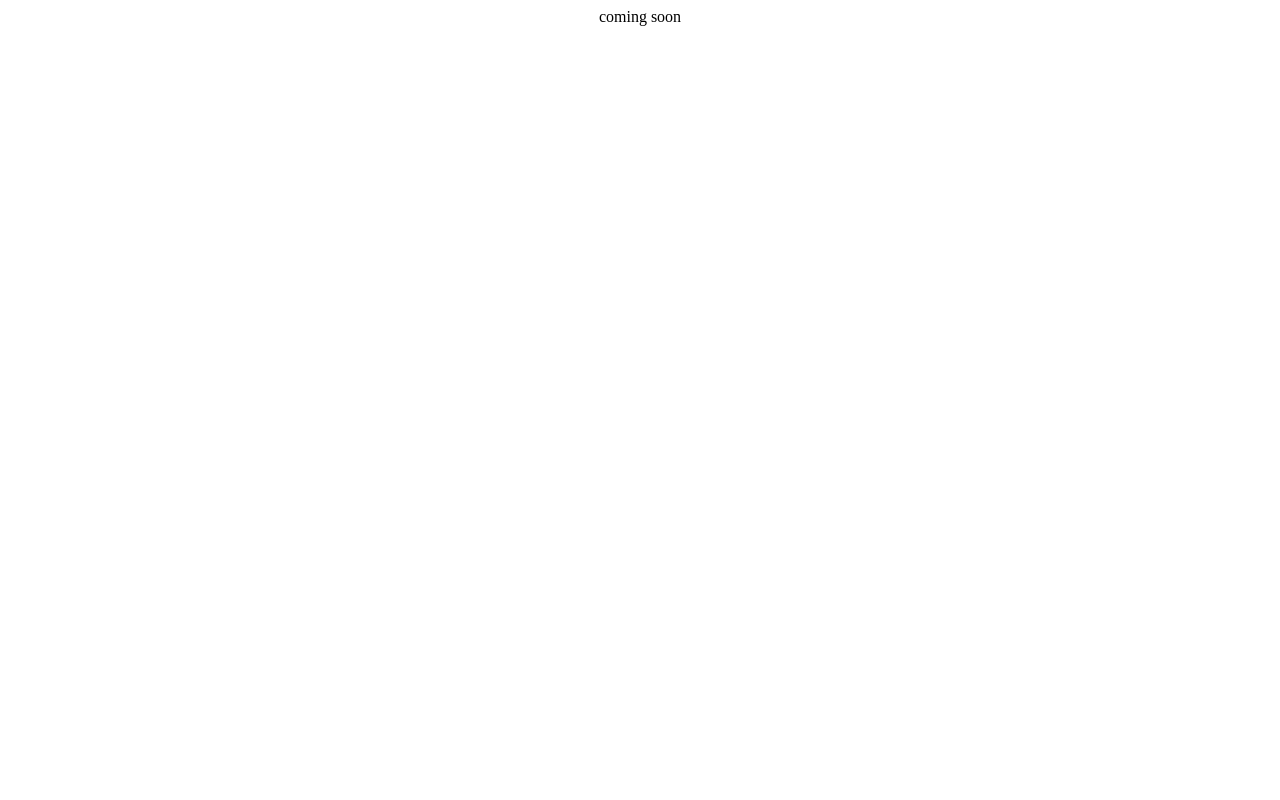
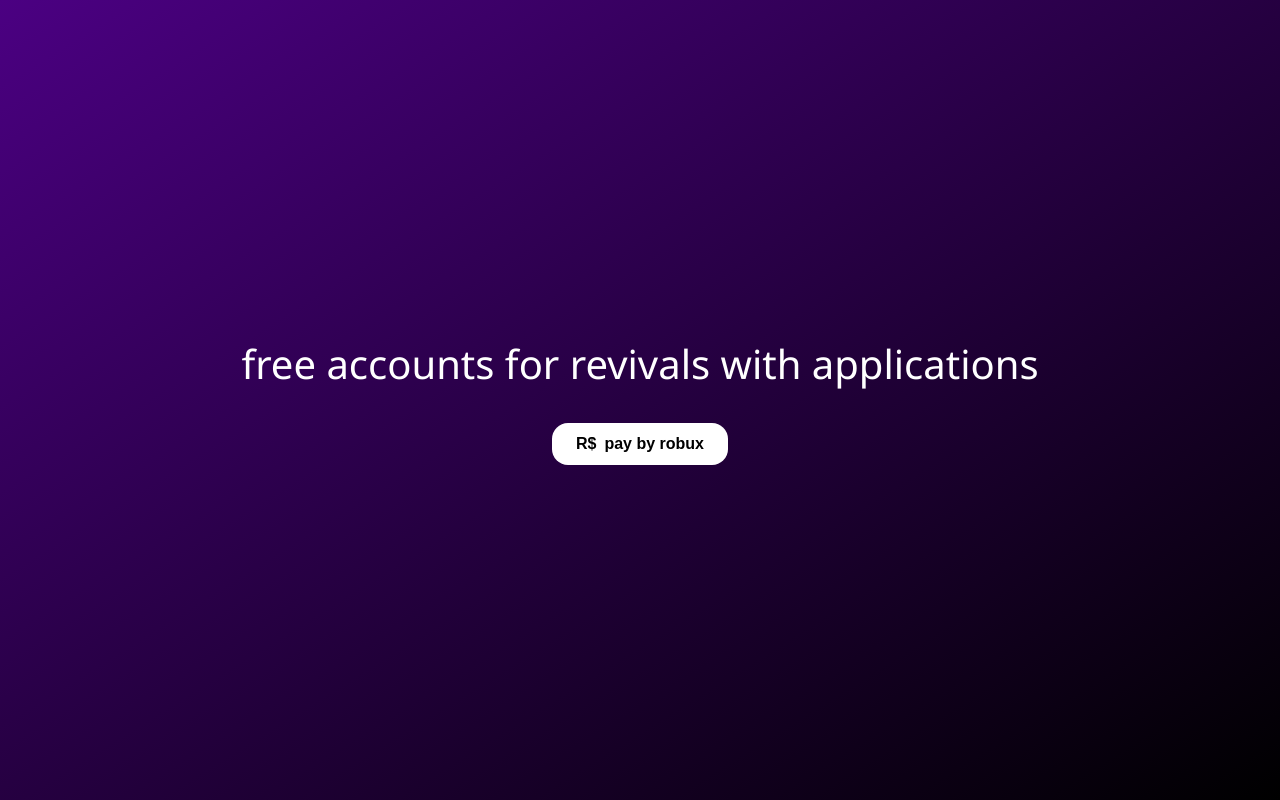
Before and after one commit to xancuh/gbkEkcxN991IboepP, a plain HTML site: page index.html in a window 1280 px wide. Drawn offline with Linux system fonts and the light colour scheme.

Commit message:
Update index.html

```diff
--- a/index.html
+++ b/index.html
@@ -1,6 +1,88 @@
+<!DOCTYPE html>
+<html lang="en">
 <head>
-    <title>privatist</title>
+  <meta charset="UTF-8">
+  <meta name="viewport" content="width=device-width, initial-scale=1.0">
+  <title>privatist</title>
+  <style>
+    body {
+      margin: 0;
+      height: 100vh;
+      background: linear-gradient(to bottom right, #4b0082, #000);
+      display: flex;
+      align-items: center;
+      justify-content: center;
+      font-family: 'Segoe UI', Tahoma, Geneva, Verdana, sans-serif;
+    }
+    .container {
+      text-align: center;
+      color: white;
+    }
+    .title {
+      font-size: 2.5rem;
+      margin-bottom: 2rem;
+    }
+    .pay-button {
+      background-color: white;
+      color: black;
+      padding: 0.75rem 1.5rem;
+      border: none;
+      border-radius: 1rem;
+      font-weight: bold;
+      font-size: 1rem;
+      cursor: pointer;
+      display: inline-flex;
+      align-items: center;
+      gap: 0.5rem;
+      transition: transform 0.2s ease, box-shadow 0.2s ease;
+    }
+    .pay-button:hover {
+      transform: scale(1.1);
+      box-shadow: 0 4px 15px rgba(255, 255, 255, 0.2);
+    }
+    .typing {
+      min-height: 3rem;
+    }
+  </style>
 </head>
 <body>
-    <center>coming soon</center>
+  <div class="container">
+    <div class="title">
+      <span class="typing" id="typing" href="https://roblox.com"></span>
+    </div>
+    <button class="pay-button">
+      <span>R$</span>
+      pay by robux
+    </button>
+  </div>
+
+  <script>
+    const textVariants = [
+      "free accounts for revivals with applications",
+      "free accounts for revivals with invite keys",
+      "very cheap prices"
+    ];
+
+    let textIndex = 0;
+    let charIndex = 0;
+    const typingElement = document.getElementById("typing");
+
+    function type() {
+      if (charIndex < textVariants[textIndex].length) {
+        typingElement.textContent += textVariants[textIndex].charAt(charIndex);
+        charIndex++;
+        setTimeout(type, 100);
+      } else {
+        setTimeout(() => {
+          typingElement.textContent = "";
+          charIndex = 0;
+          textIndex = (textIndex + 1) % textVariants.length;
+          setTimeout(type, 500);
+        }, 2000);
+      }
+    }
+
+    type();
+  </script>
 </body>
+</html>
```
